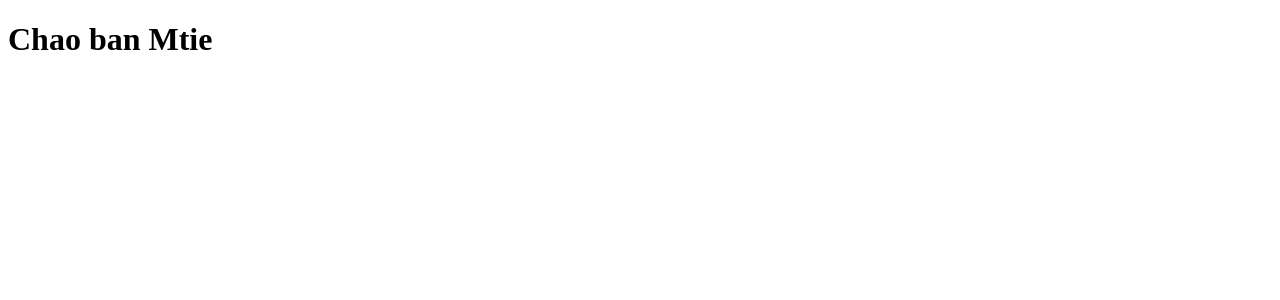
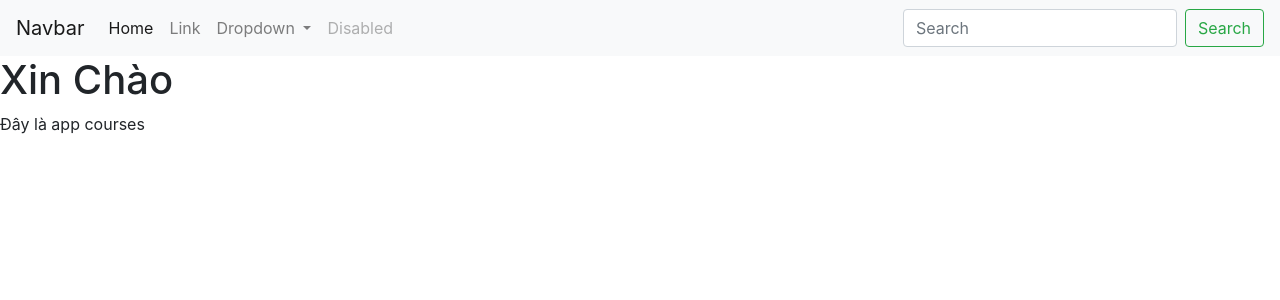
Before and after one commit to TranDangMyTien/CoHD_EcoursesApp, a Django app: page / in a window 1280 px wide. Shown: the top 300 px of the page. Run offline with Django 4.2, Linux system fonts and the light colour scheme.

Commit message:
The project connects to the Bootstrap frameworks
March 11, 2024

```diff
--- a/Practice/ecourses/courses/templates/index.html
+++ b/Practice/ecourses/courses/templates/index.html
@@ -1,10 +1,10 @@
-<!DOCTYPE html>
-<html lang="en">
-<head>
-    <meta charset="UTF-8">
-    <title>HELLO WORLD</title>
-</head>
-<body>
-<H1>Chao ban {{ name }}</H1>
-</body>
-</html>
+{% extends "pages/base.html" %}
+
+{% block title %}
+Home
+{% endblock %}
+
+{% block content %}
+<h1>Xin Chào</h1>
+Đây là app courses
+{% endblock %}
--- /dev/null
+++ b/Practice/ecourses/courses/templates/pages/base.html
@@ -0,0 +1,57 @@
+<!DOCTYPE html>
+<html lang="en">
+<head>
+   <meta charset="UTF-8">
+   <meta name="viewport" content="width=device-width, initial-scale=1.0">
+   <meta http-equiv="X-UA-Compatible" content="ie=edge">
+   <link rel="stylesheet" href="https://cdn.jsdelivr.net/npm/bootstrap@4.3.1/dist/css/bootstrap.min.css" integrity="sha384-ggOyR0iXCbMQv3Xipma34MD+dH/1fQ784/j6cY/iJTQUOhcWr7x9JvoRxT2MZw1T" crossorigin="anonymous">
+   <title>{% block title %}{% endblock %}</title>
+</head>
+<body>
+
+<!--Thanh menu -->
+   <nav class="navbar navbar-expand-lg navbar-light bg-light">
+     <a class="navbar-brand" href="#">Navbar</a>
+     <button class="navbar-toggler" type="button" data-toggle="collapse" data-target="#navbarSupportedContent" aria-controls="navbarSupportedContent" aria-expanded="false" aria-label="Toggle navigation">
+       <span class="navbar-toggler-icon"></span>
+     </button>
+
+     <div class="collapse navbar-collapse" id="navbarSupportedContent">
+       <ul class="navbar-nav mr-auto">
+         <li class="nav-item active">
+            <!-- sr-only : Phần này hỗ trợ cho người mù (bật tính năng trên các nền tảng truy cập web)         -->
+           <a class="nav-link" href="#">Home <span class="sr-only">(current)</span></a>
+         </li>
+         <li class="nav-item">
+           <a class="nav-link" href="#">Link</a>
+         </li>
+         <li class="nav-item dropdown">
+           <a class="nav-link dropdown-toggle" href="#" id="navbarDropdown" role="button" data-toggle="dropdown" aria-haspopup="true" aria-expanded="false">
+             Dropdown
+           </a>
+           <div class="dropdown-menu" aria-labelledby="navbarDropdown">
+             <a class="dropdown-item" href="#">Action</a>
+             <a class="dropdown-item" href="#">Another action</a>
+             <div class="dropdown-divider"></div>
+             <a class="dropdown-item" href="#">Something else here</a>
+           </div>
+         </li>
+         <li class="nav-item">
+           <a class="nav-link disabled" href="#" tabindex="-1" aria-disabled="true">Disabled</a>
+         </li>
+       </ul>
+       <form class="form-inline my-2 my-lg-0">
+         <input class="form-control mr-sm-2" type="search" placeholder="Search" aria-label="Search">
+         <button class="btn btn-outline-success my-2 my-sm-0" type="submit">Search</button>
+       </form>
+     </div>
+   </nav>
+
+
+
+
+   {% block content %}
+
+   {% endblock %}
+</body>
+</html>
--- a/Practice/ecourses/courses/views.py
+++ b/Practice/ecourses/courses/views.py
@@ -5,6 +5,4 @@ from django.http import HttpResponse
 
 def index(request):
     # e-courses app là view trả ra cho user
-    return render(request, 'index.html', context ={
-        'name' : 'Mtie'}
-    )
+    return render(request, 'index.html')
```
Also changed, not shown: 1 other file.
